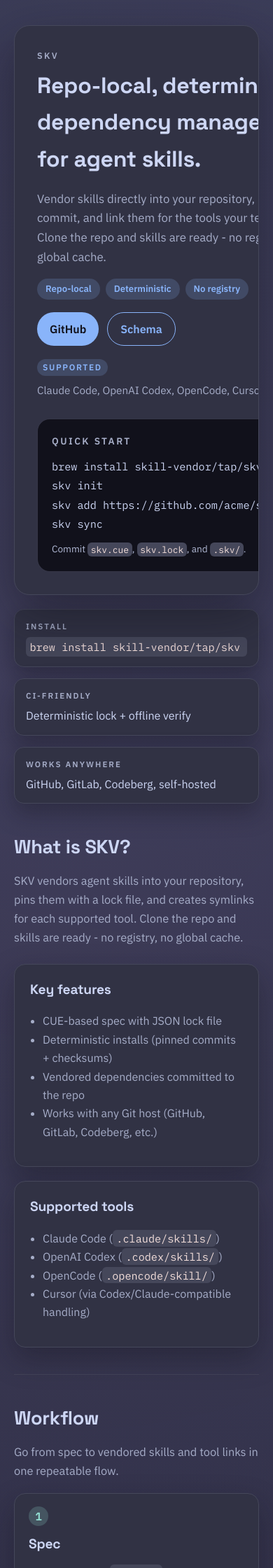
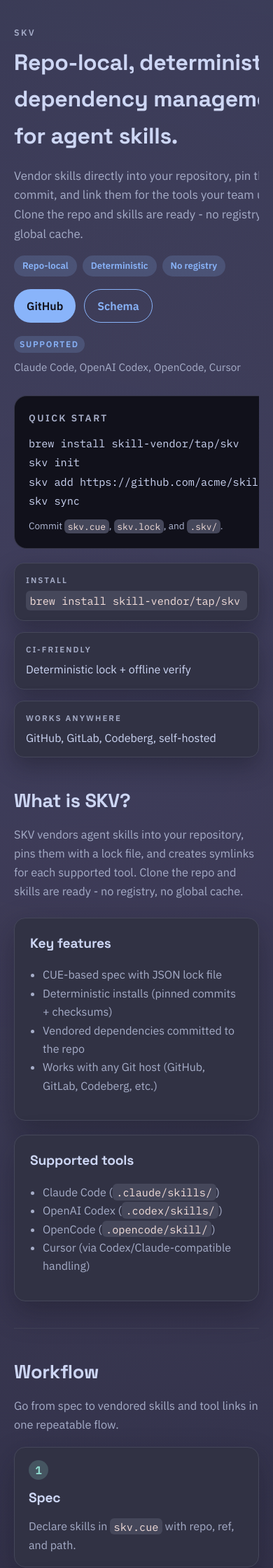
Before and after one commit to skill-vendor/skv, a Jekyll site: the page built from docs/index.md, in a window 390 px wide. Shown: the top 2240 px of the page at 70% size. Built offline with Jekyll 4.4.1, drawn with Linux system fonts in a browser that asks for light colours.

Commit message:
docs: flatten hero card on mobile

```diff
--- a/docs/assets/css/style.css
+++ b/docs/assets/css/style.css
@@ -413,6 +413,14 @@ small {
     padding: 36px 20px 72px;
   }
 
+  .hero {
+    background: transparent;
+    border: none;
+    box-shadow: none;
+    border-radius: 0;
+    padding: 0;
+  }
+
   h1 {
     font-size: 2rem;
   }
```
